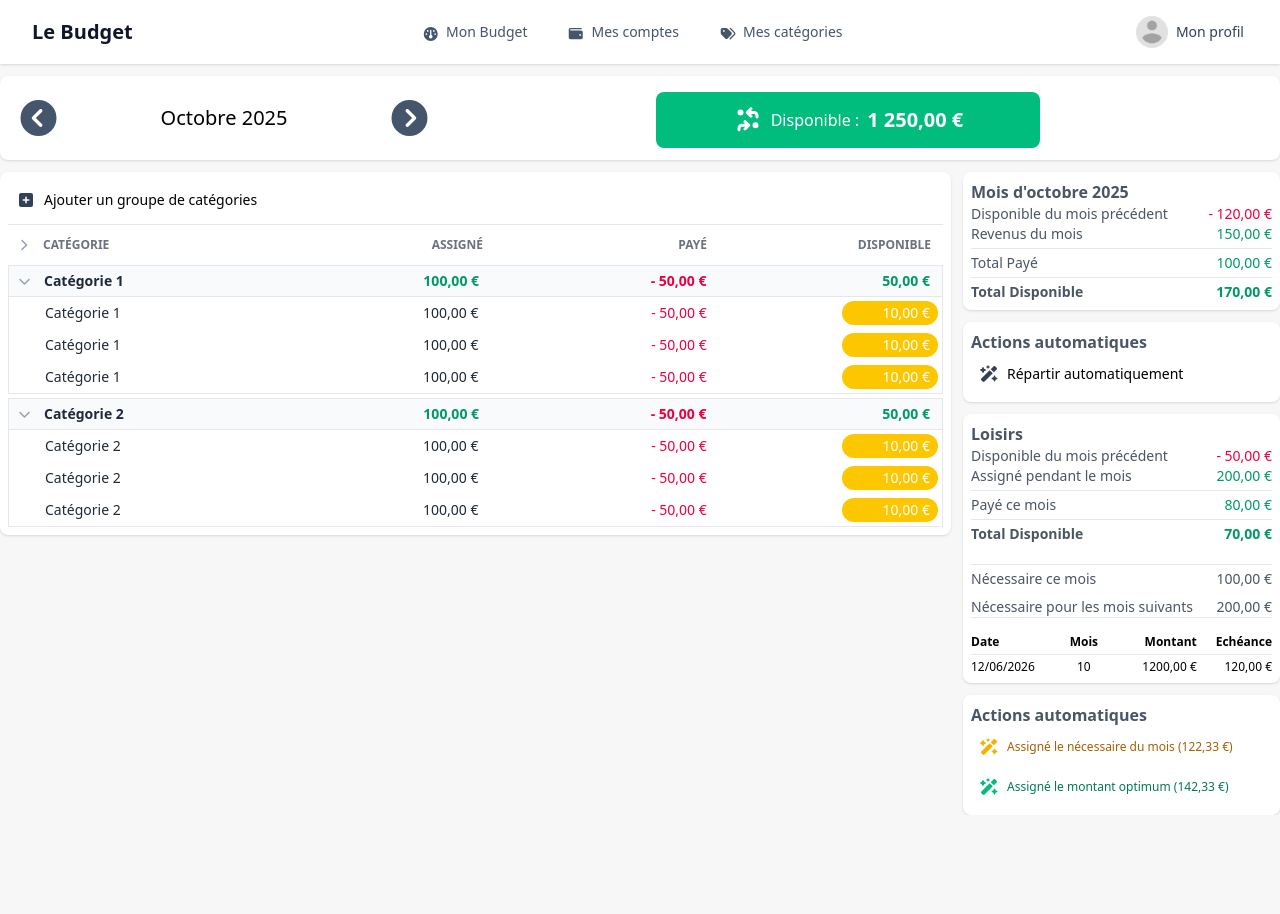
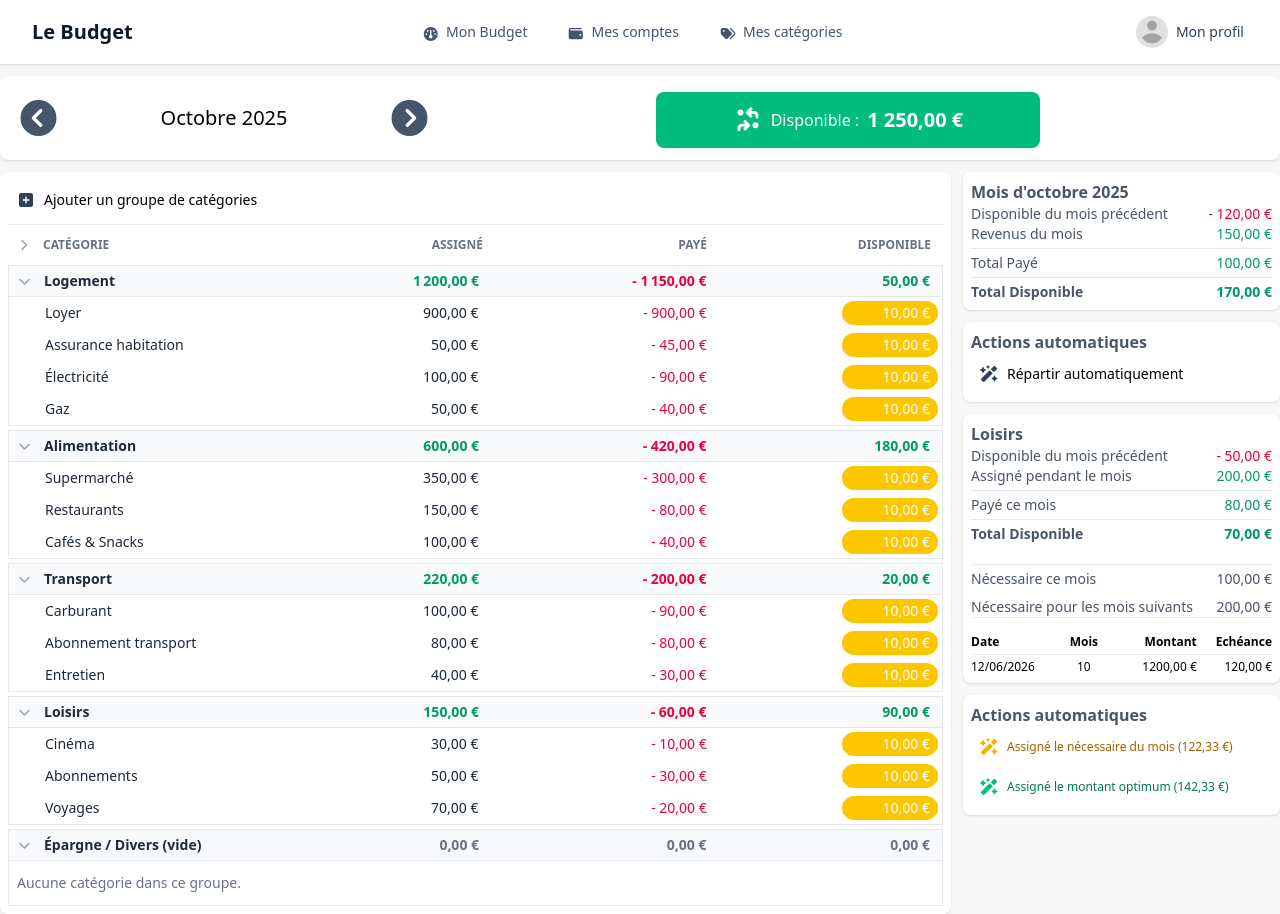
Before and after one commit to valcriss/le-budget, an Angular app in the folder frontend/: page /budget in a window 1280 px wide. Before the commit the page ends 815 px from the top, so only its background shows below. Built offline with nearby package versions, Linux system fonts and the light colour scheme.

Commit message:
feat: refactor budget categories to use dynamic data and improve item rendering

```diff
--- a/frontend/src/app/components/budget/budget-categories/budget-categories.html
+++ b/frontend/src/app/components/budget/budget-categories/budget-categories.html
@@ -16,6 +16,13 @@
   </div>
 </div>
 <div>
-  <app-budget-category-group [label]="'Catégorie 1'" [assigned]="100" [paid]="-50" [available]="50"></app-budget-category-group>
-  <app-budget-category-group [label]="'Catégorie 2'" [assigned]="100" [paid]="-50" [available]="50"></app-budget-category-group>
+  <ng-container *ngFor="let g of groups">
+    <app-budget-category-group [label]="g.label" [assigned]="g.assigned" [paid]="g.paid" [available]="g.available" [items]="g.items">
+      <!-- If group items are present, render them inside collapse-inner of the group component.
+           The group component template currently contains static items; if you want the
+           items to come from projection you'd need to update the group template to
+           use <ng-content> where items should appear. For now this passes inputs only.
+      -->
+    </app-budget-category-group>
+  </ng-container>
 </div>
--- a/frontend/src/app/components/budget/budget-categories/budget-categories.ts
+++ b/frontend/src/app/components/budget/budget-categories/budget-categories.ts
@@ -1,11 +1,13 @@
 import { Component } from '@angular/core';
 import { FaIconLibrary, FontAwesomeModule } from '@fortawesome/angular-fontawesome';
+import { CommonModule } from '@angular/common';
 import { faChevronRight } from '@fortawesome/free-solid-svg-icons';
 import { BudgetCategoryGroup } from '../budget-category-group/budget-category-group';
+import { BUDGET_TEST_DATA } from '../test-data/budget-test-data';
 
 @Component({
   selector: 'app-budget-categories',
-  imports: [FontAwesomeModule, BudgetCategoryGroup],
+  imports: [CommonModule, FontAwesomeModule, BudgetCategoryGroup],
   templateUrl: './budget-categories.html',
   styleUrl: './budget-categories.css',
 })
@@ -15,4 +17,7 @@ export class BudgetCategories {
   constructor(library: FaIconLibrary) {
     library.addIcons(faChevronRight);
   }
+
+  // expose test groups for template rendering
+  groups = BUDGET_TEST_DATA;
 }
--- a/frontend/src/app/components/budget/budget-category-group/budget-category-group.html
+++ b/frontend/src/app/components/budget/budget-category-group/budget-category-group.html
@@ -32,9 +32,12 @@
   </div>
   <div id="category-group-content" #content role="region" [attr.aria-hidden]="collapsed" class="border-l border-r border-gray-200" [class.border-b]="!collapsed">
     <div class="collapse-inner">
-      <app-budget-category-item [label]="label" [assigned]="assigned" [paid]="paid" [available]="available"></app-budget-category-item>
-      <app-budget-category-item [label]="label" [assigned]="assigned" [paid]="paid" [available]="available"></app-budget-category-item>
-      <app-budget-category-item [label]="label" [assigned]="assigned" [paid]="paid" [available]="available"></app-budget-category-item>
+      <ng-container *ngIf="items && items.length; else noItems">
+        <app-budget-category-item *ngFor="let it of items" [label]="it.label" [assigned]="it.assigned" [paid]="it.paid" [available]="it.available"></app-budget-category-item>
+      </ng-container>
+      <ng-template #noItems>
+        <div class="px-2 py-3 text-sm text-gray-500">Aucune catégorie dans ce groupe.</div>
+      </ng-template>
     </div>
   </div>
 </div>
--- a/frontend/src/app/components/budget/budget-category-group/budget-category-group.ts
+++ b/frontend/src/app/components/budget/budget-category-group/budget-category-group.ts
@@ -1,12 +1,14 @@
 import { Component, Input, Output, EventEmitter, ViewChild, ElementRef } from '@angular/core';
 import { FaIconLibrary, FontAwesomeModule } from '@fortawesome/angular-fontawesome';
+import { CommonModule } from '@angular/common';
 import { faPlusSquare, faChevronRight, faChevronDown } from '@fortawesome/free-solid-svg-icons';
 import { formatCurrencyWithSign, getAmountClass } from '../../../shared/formatters';
 import { BudgetCategoryItem } from '../budget-category-item/budget-category-item';
+import { BudgetCategoryItemData } from '../test-data/budget-test-data';
 
 @Component({
   selector: 'app-budget-category-group',
-  imports: [FontAwesomeModule, BudgetCategoryItem],
+  imports: [CommonModule, FontAwesomeModule, BudgetCategoryItem],
   templateUrl: './budget-category-group.html',
   styleUrls: ['./budget-category-group.css'],
 })
@@ -19,6 +21,8 @@ export class BudgetCategoryGroup {
   @Input() assigned?: number | string;
   @Input() paid?: number | string;
   @Input() available?: number | string;
+  // items belonging to this group. Matches the test-data shape.
+  @Input() items?: BudgetCategoryItemData[];
   @Output() addCategory = new EventEmitter<void>();
 
   constructor(library: FaIconLibrary) {
--- /dev/null
+++ b/frontend/src/app/components/budget/test-data/budget-test-data.ts
@@ -0,0 +1,93 @@
+// Test data for budget category groups and items
+// Each group contains zero or more items. Fields match component @Input() names.
+
+export interface BudgetCategoryItemData {
+  label: string;
+  assigned?: number | string;
+  paid?: number | string;
+  available?: number | string;
+}
+
+export interface BudgetCategoryGroupData {
+  label: string;
+  assigned?: number | string;
+  paid?: number | string;
+  available?: number | string;
+  items?: BudgetCategoryItemData[];
+}
+
+// Example: ~5 groups, each with 0..10 items (one group intentionally empty)
+export const BUDGET_TEST_DATA: BudgetCategoryGroupData[] = [
+  {
+    label: 'Logement',
+    assigned: 1200,
+    paid: -1150,
+    available: 50,
+    items: [
+      { label: 'Loyer', assigned: 900, paid: -900, available: 0 },
+      { label: 'Assurance habitation', assigned: 50, paid: -45, available: 5 },
+      { label: 'Électricité', assigned: 100, paid: -90, available: 10 },
+      { label: 'Gaz', assigned: 50, paid: -40, available: 10 },
+    ],
+  },
+  {
+    label: 'Alimentation',
+    assigned: 600,
+    paid: -420,
+    available: 180,
+    items: [
+      { label: 'Supermarché', assigned: 350, paid: -300, available: 50 },
+      { label: 'Restaurants', assigned: 150, paid: -80, available: 70 },
+      { label: 'Cafés & Snacks', assigned: 100, paid: -40, available: 60 },
+    ],
+  },
+  {
+    label: 'Transport',
+    assigned: 220,
+    paid: -200,
+    available: 20,
+    items: [
+      { label: 'Carburant', assigned: 100, paid: -90, available: 10 },
+      { label: 'Abonnement transport', assigned: 80, paid: -80, available: 0 },
+      { label: 'Entretien', assigned: 40, paid: -30, available: 10 },
+    ],
+  },
+  {
+    label: 'Loisirs',
+    assigned: 150,
+    paid: -60,
+    available: 90,
+    items: [
+      { label: 'Cinéma', assigned: 30, paid: -10, available: 20 },
+      { label: 'Abonnements', assigned: 50, paid: -30, available: 20 },
+      { label: 'Voyages', assigned: 70, paid: -20, available: 50 },
+    ],
+  },
+  {
+    label: 'Épargne / Divers (vide)',
+    assigned: 0,
+    paid: 0,
+    available: 0,
+    items: [], // intentionally empty group
+  },
+];
+
+// Helper: generate randomized groups (not used by default but useful in tests)
+export function generateRandomBudgetGroups(count = 5, maxItems = 10) {
+  const groups: BudgetCategoryGroupData[] = [];
+  for (let i = 0; i < count; i++) {
+    const items: BudgetCategoryItemData[] = [];
+    const n = Math.floor(Math.random() * (maxItems + 1));
+    let assignedSum = 0;
+    let paidSum = 0;
+    for (let j = 0; j < n; j++) {
+      const assigned = Math.round(Math.random() * 500);
+      const paid = -Math.round(Math.random() * assigned);
+      assignedSum += assigned;
+      paidSum += paid;
+      items.push({ label: `Catégorie ${i + 1}.${j + 1}`, assigned, paid, available: assigned + paid });
+    }
+    groups.push({ label: `Groupe ${i + 1}`, assigned: assignedSum, paid: paidSum, available: assignedSum + paidSum, items });
+  }
+  return groups;
+}
```
